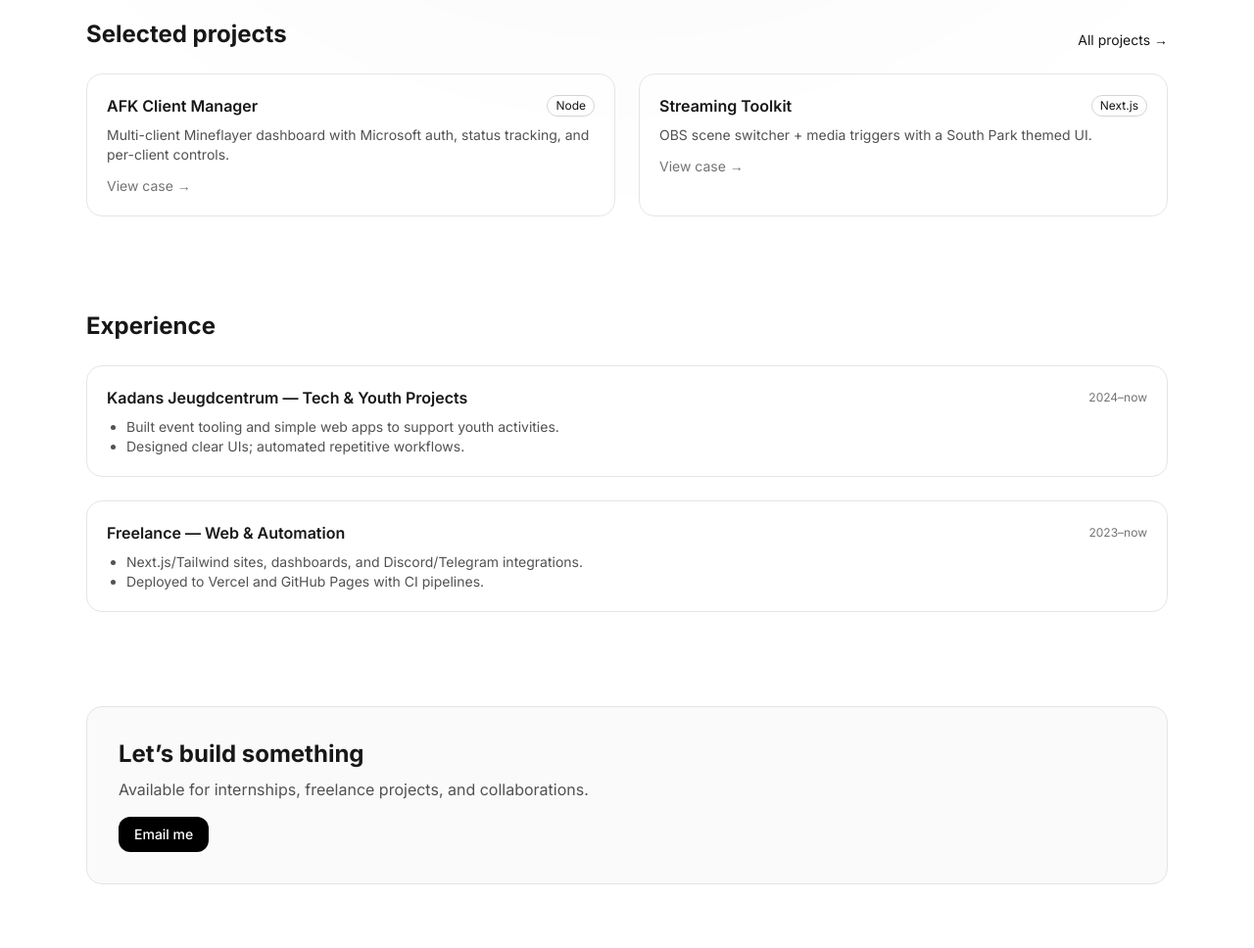
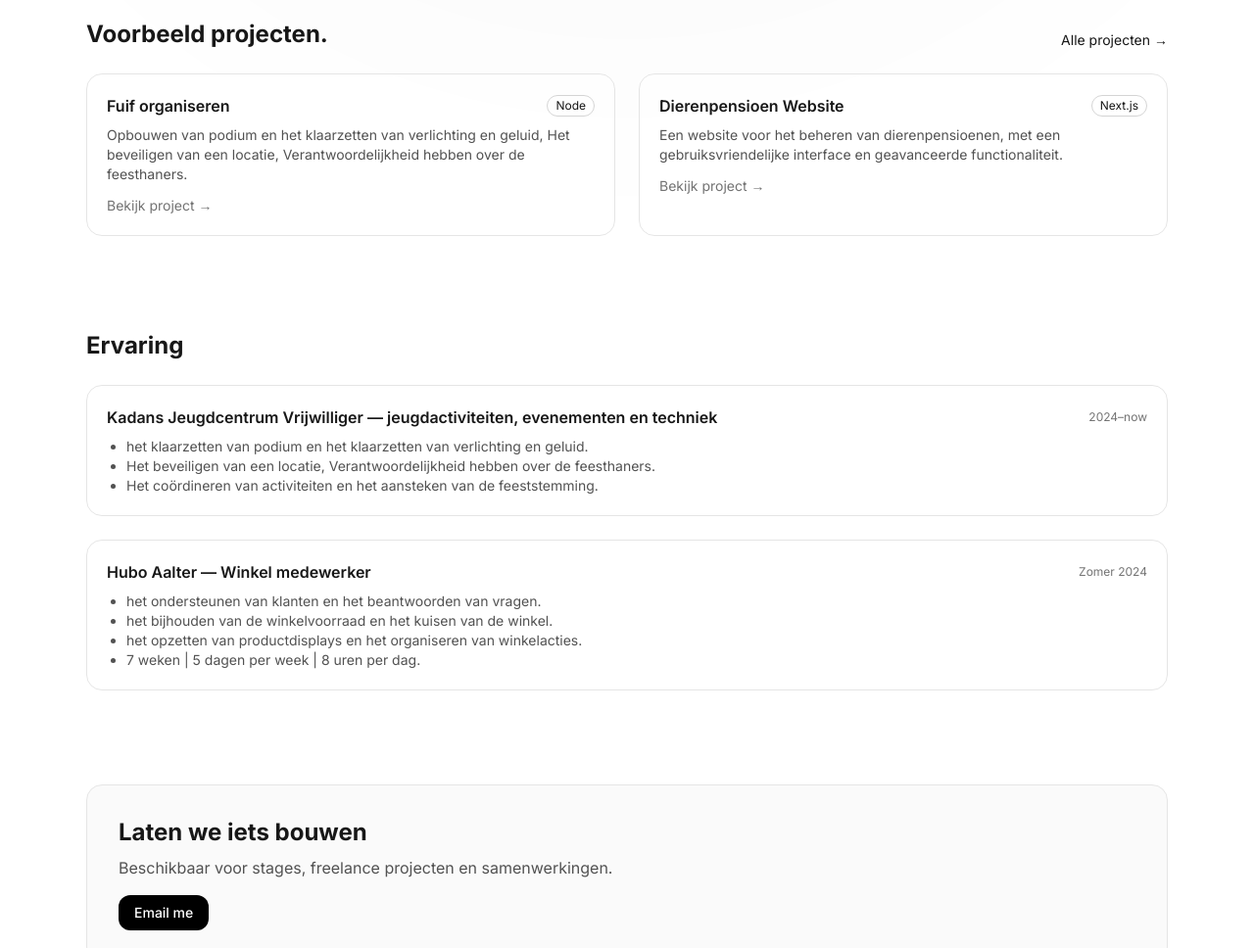
Before and after one commit to FinnVHH/portfolio-site, a website: page index.html in a window 1280 px wide. Shown: the part 560-1528 px from the top of the page at 98% size. Drawn offline with Linux system fonts and the light colour scheme.

```diff
--- a/index.html
+++ b/index.html
@@ -60,7 +60,7 @@
       Finn Van Hullebusch
     </h1>
     <p class="mt-4 text-lg text-neutral-600 dark:text-neutral-400">
-      Full-stack developer building web apps, automation tools, and youth projects.
+      Vrijwilliger bij Kadans Jeugdcentrum | Full-stack developer | Web apps & automatisering tools.
     </p>
     <div class="mt-8 flex justify-center gap-4">
       <a href="#projects" class="px-6 py-3 bg-blue-500 text-white rounded-lg shadow-lg hover:bg-blue-600">View Projects</a>
@@ -90,58 +90,61 @@
   <!-- Projects -->
   <section id="projects" class="mx-auto max-w-6xl px-6 mt-20">
     <div class="flex items-end justify-between">
-      <h2 class="text-2xl font-bold">Selected projects</h2>
-      <a href="projects.html" class="text-sm hover:underline">All projects →</a>
+      <h2 class="text-2xl font-bold">Voorbeeld projecten.</h2>
+      <a href="projects.html" class="text-sm hover:underline">Alle projecten →</a>
     </div>
 
     <div class="mt-6 grid gap-6 sm:grid-cols-2">
       <!-- Card -->
       <a href="#" class="group rounded-2xl border p-5 transition hover:-translate-y-1 hover:shadow-md hover:shadow-black/5 dark:hover:shadow-white/5 border-neutral-200 dark:border-neutral-800 bg-white/60 dark:bg-neutral-900/60">
         <div class="flex items-center justify-between">
-          <h3 class="font-semibold">AFK Client Manager</h3>
+          <h3 class="font-semibold">Fuif organiseren</h3>
           <span class="text-xs rounded-full border px-2 py-0.5 border-neutral-300 dark:border-neutral-700">Node</span>
         </div>
         <p class="mt-2 text-sm text-neutral-600 dark:text-neutral-300">
-          Multi-client Mineflayer dashboard with Microsoft auth, status tracking, and per-client controls.
+          Opbouwen van podium en het klaarzetten van verlichting en geluid, Het beveiligen van een locatie, Verantwoordelijkheid hebben over de feesthaners.
         </p>
-        <p class="mt-3 text-sm text-neutral-500 group-hover:translate-x-0.5 transition">View case →</p>
+        <p class="mt-3 text-sm text-neutral-500 group-hover:translate-x-0.5 transition">Bekijk project →</p>
       </a>
 
       <a href="#" class="group rounded-2xl border p-5 transition hover:-translate-y-1 hover:shadow-md hover:shadow-black/5 dark:hover:shadow-white/5 border-neutral-200 dark:border-neutral-800 bg-white/60 dark:bg-neutral-900/60">
         <div class="flex items-center justify-between">
-          <h3 class="font-semibold">Streaming Toolkit</h3>
+          <h3 class="font-semibold">Dierenpensioen Website</h3>
           <span class="text-xs rounded-full border px-2 py-0.5 border-neutral-300 dark:border-neutral-700">Next.js</span>
         </div>
         <p class="mt-2 text-sm text-neutral-600 dark:text-neutral-300">
-          OBS scene switcher + media triggers with a South Park themed UI.
+          Een website voor het beheren van dierenpensioenen, met een gebruiksvriendelijke interface en geavanceerde functionaliteit.
         </p>
-        <p class="mt-3 text-sm text-neutral-500 group-hover:translate-x-0.5 transition">View case →</p>
+        <p class="mt-3 text-sm text-neutral-500 group-hover:translate-x-0.5 transition">Bekijk project →</p>
       </a>
     </div>
   </section>
 
   <!-- Experience -->
   <section id="experience" class="mx-auto max-w-6xl px-6 mt-24">
-    <h2 class="text-2xl font-bold">Experience</h2>
+    <h2 class="text-2xl font-bold">Ervaring</h2>
     <ol class="mt-6 space-y-6">
       <li class="rounded-2xl border p-5 border-neutral-200 dark:border-neutral-800">
         <div class="flex items-center justify-between">
-          <div class="font-semibold">Kadans Jeugdcentrum — Tech & Youth Projects</div>
+          <div class="font-semibold">Kadans Jeugdcentrum Vrijwilliger — jeugdactiviteiten, evenementen en techniek</div>
           <div class="text-xs text-neutral-500">2024–now</div>
         </div>
         <ul class="mt-2 list-disc pl-5 text-sm text-neutral-600 dark:text-neutral-300">
-          <li>Built event tooling and simple web apps to support youth activities.</li>
-          <li>Designed clear UIs; automated repetitive workflows.</li>
+          <li>het klaarzetten van podium en het klaarzetten van verlichting en geluid.</li>
+          <li>Het beveiligen van een locatie, Verantwoordelijkheid hebben over de feesthaners.</li>
+          <li>Het coördineren van activiteiten en het aansteken van de feeststemming.</li>
         </ul>
       </li>
       <li class="rounded-2xl border p-5 border-neutral-200 dark:border-neutral-800">
         <div class="flex items-center justify-between">
-          <div class="font-semibold">Freelance — Web & Automation</div>
-          <div class="text-xs text-neutral-500">2023–now</div>
+          <div class="font-semibold">Hubo Aalter — Winkel medewerker</div>
+          <div class="text-xs text-neutral-500">Zomer 2024</div>
         </div>
         <ul class="mt-2 list-disc pl-5 text-sm text-neutral-600 dark:text-neutral-300">
-          <li>Next.js/Tailwind sites, dashboards, and Discord/Telegram integrations.</li>
-          <li>Deployed to Vercel and GitHub Pages with CI pipelines.</li>
+          <li>het ondersteunen van klanten en het beantwoorden van vragen.</li>
+          <li>het bijhouden van de winkelvoorraad en het kuisen van de winkel.</li>
+          <li>het opzetten van productdisplays en het organiseren van winkelacties.</li>
+          <li>7 weken | 5 dagen per week | 8 uren per dag.</li>
         </ul>
       </li>
     </ol>
@@ -150,8 +153,8 @@
   <!-- Contact -->
   <section id="contact" class="mx-auto max-w-6xl px-6 mt-24 mb-24">
     <div class="rounded-2xl border p-6 sm:p-8 bg-neutral-50 dark:bg-neutral-900/40 border-neutral-200 dark:border-neutral-800">
-      <h2 class="text-2xl font-bold">Let’s build something</h2>
-      <p class="mt-2 text-neutral-600 dark:text-neutral-300">Available for internships, freelance projects, and collaborations.</p>
+      <h2 class="text-2xl font-bold">Laten we iets bouwen</h2>
+      <p class="mt-2 text-neutral-600 dark:text-neutral-300">Beschikbaar voor stages, freelance projecten en samenwerkingen.</p>
       <div class="mt-4 flex flex-wrap gap-3">
         <a data-mail class="rounded-xl bg-black text-white dark:bg-white dark:text-black px-4 py-2 text-sm font-medium hover:opacity-90">Email me</a>
       </div>
```
